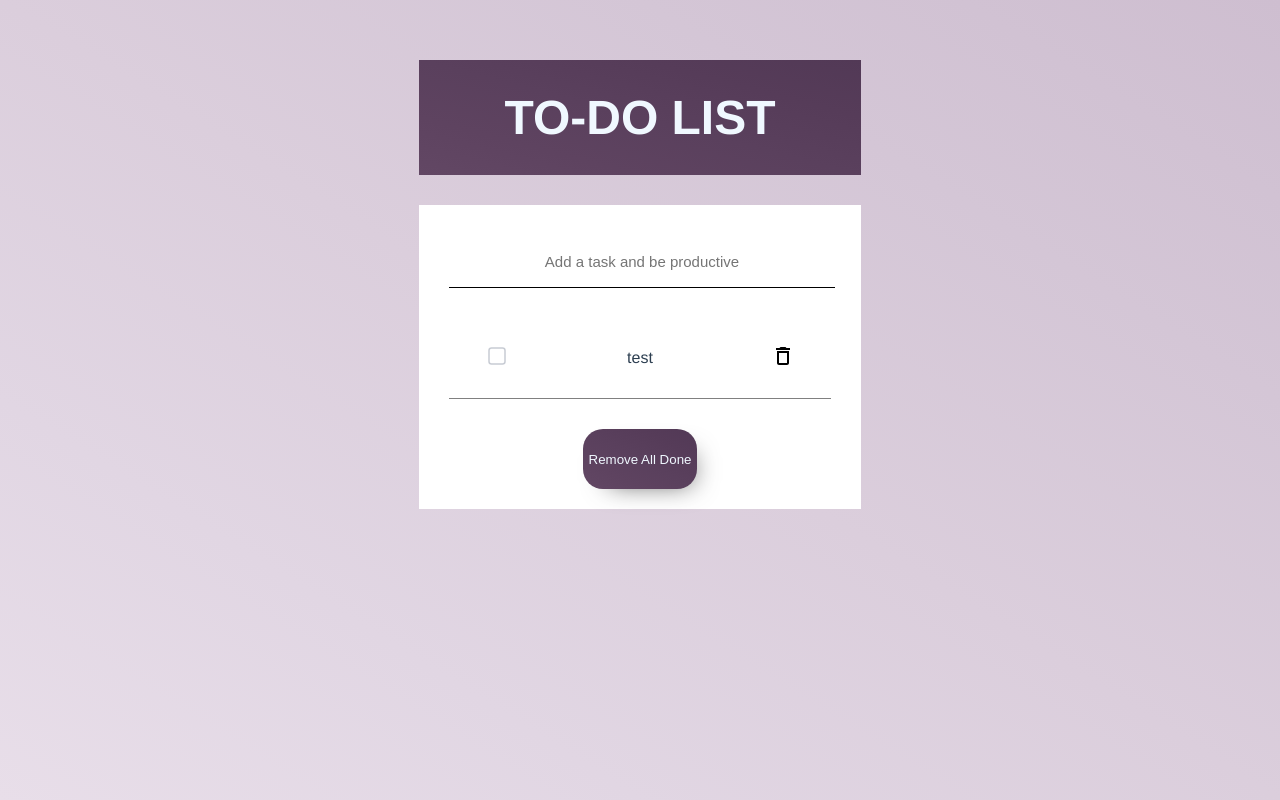
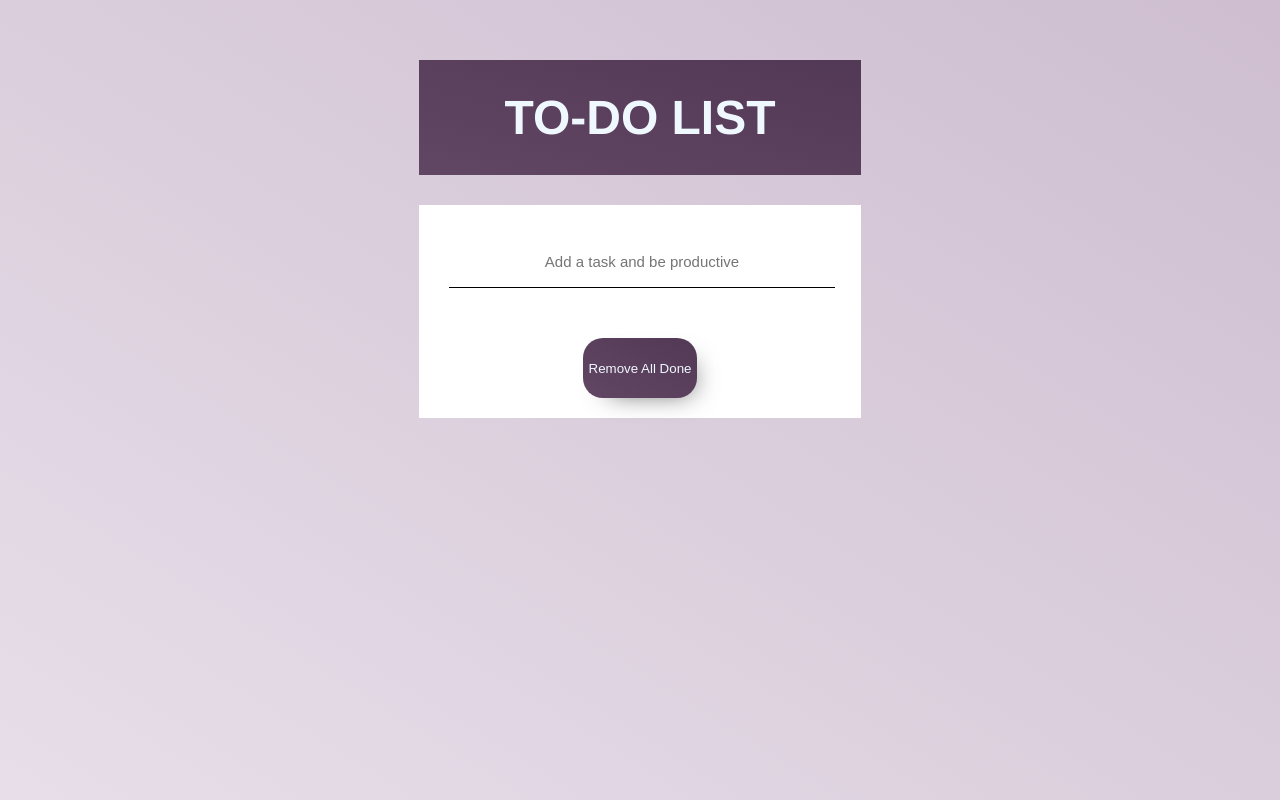
Before and after one commit to miapb/todo-list, a Vue app: page / in a window 1280 px wide. Built offline with nearby package versions, Linux system fonts and the light colour scheme; a web font is replaced by a local one.

Commit message:
Start with empty list

```diff
--- a/src/components/TodoList.vue
+++ b/src/components/TodoList.vue
@@ -42,14 +42,7 @@
 export default {
   data() {
     return {
-      tasks: [
-        {
-          name: "test",
-          done: false,
-          id: Date.now(),
-          editable: false
-        }
-      ]
+      tasks: []
     };
   },
 
```
